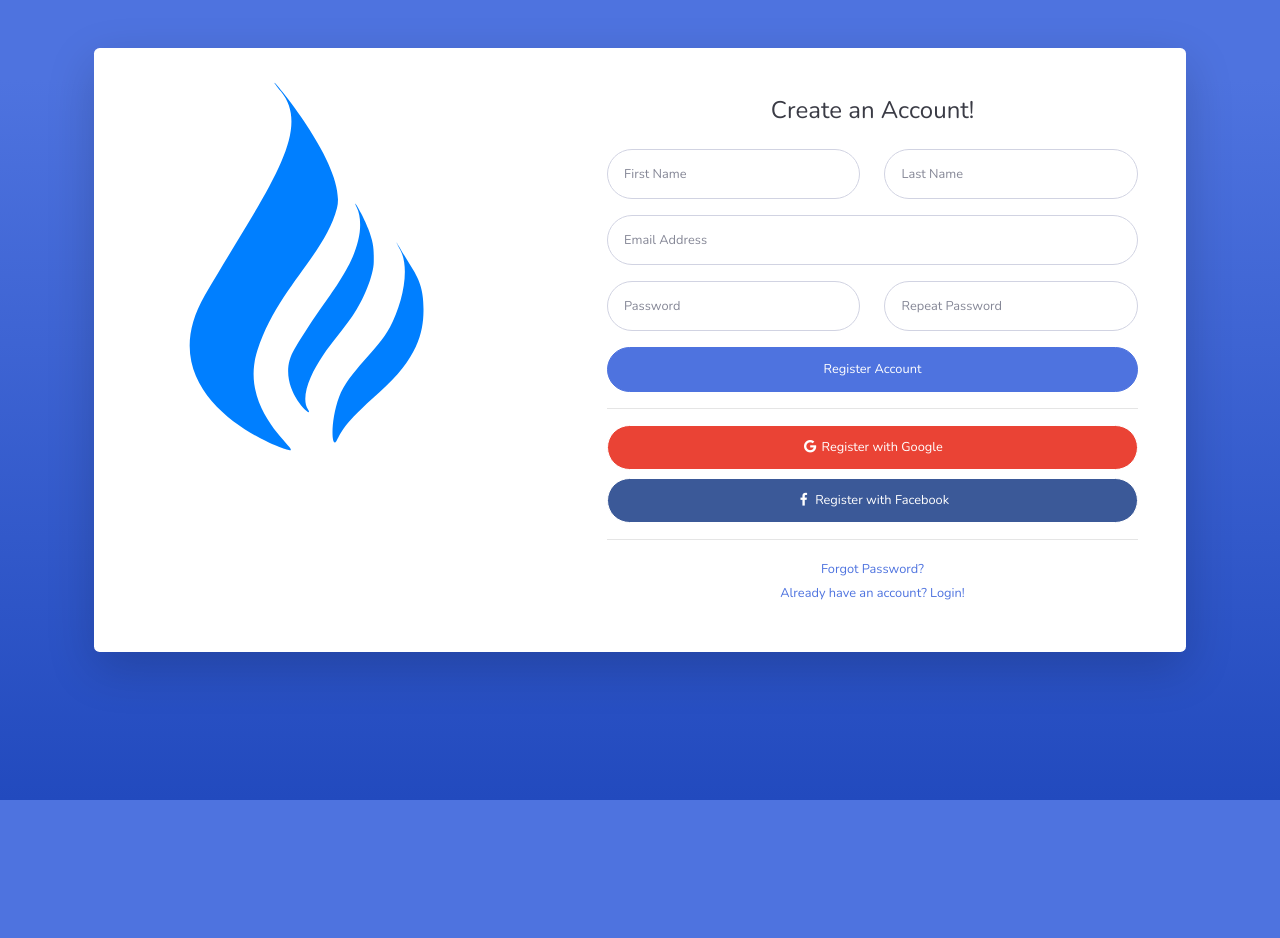
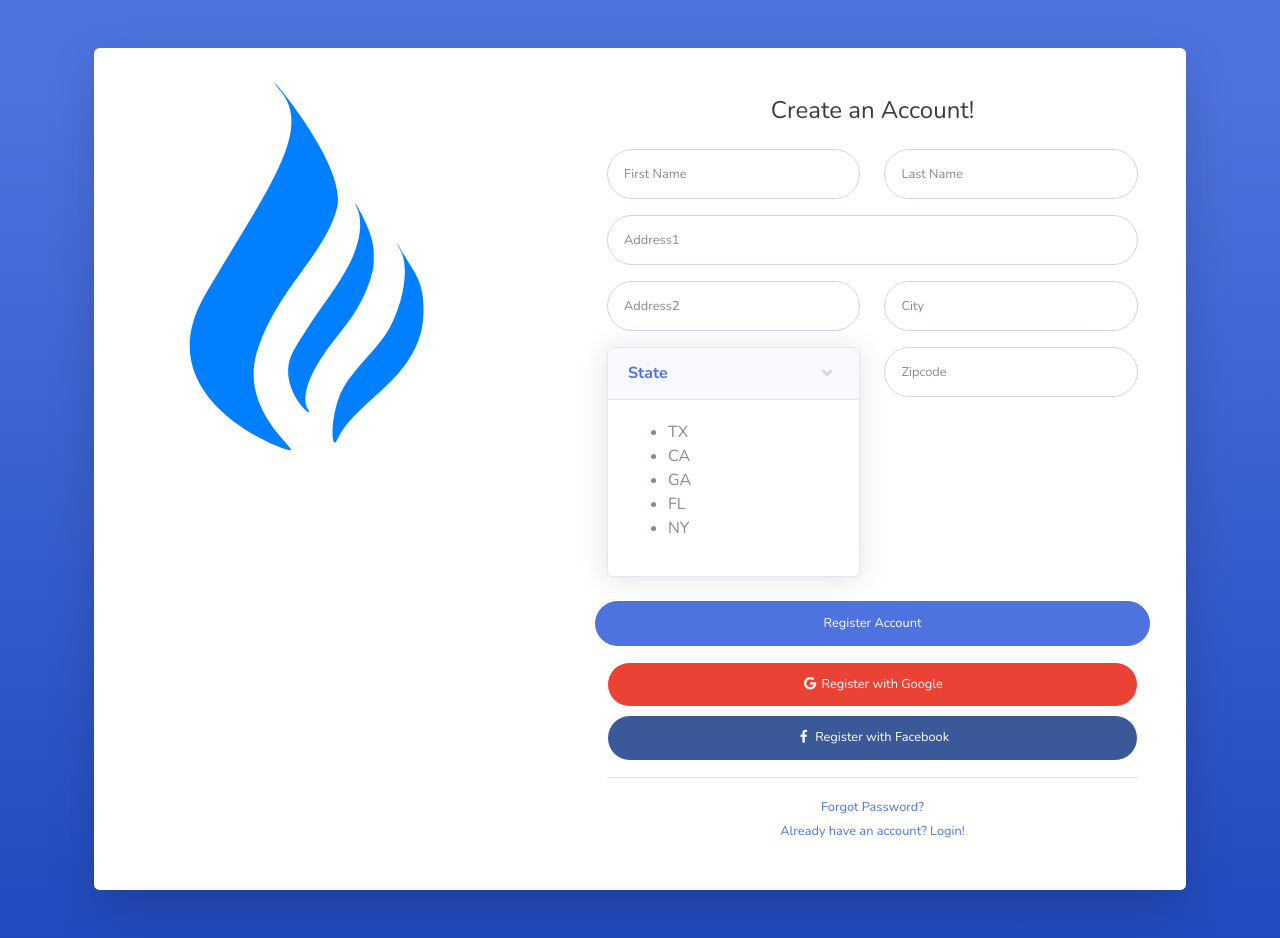
Before and after one commit to majorjg94/Software-Design-Project, a website with bundled scripts: page startbootstrap-sb-admin-2-gh-pages/register.html in a window 1280 px wide. Before the commit the page ends 800 px from the top, so only its background shows below. Built offline with nearby package versions, Linux system fonts and the light colour scheme.

Commit message:
Update register.html
Update register

```diff
--- a/startbootstrap-sb-admin-2-gh-pages/register.html
+++ b/startbootstrap-sb-admin-2-gh-pages/register.html
@@ -45,20 +45,45 @@
                   </div>
                 </div>
                 <div class="form-group">
-                  <input type="email" class="form-control form-control-user" id="exampleInputEmail" placeholder="Email Address">
+                  <input type="address" class="form-control form-control-user" id="address1" placeholder="Address1">
                 </div>
                 <div class="form-group row">
                   <div class="col-sm-6 mb-3 mb-sm-0">
-                    <input type="password" class="form-control form-control-user" id="exampleInputPassword" placeholder="Password">
-                  </div>
-                  <div class="col-sm-6">
-                    <input type="password" class="form-control form-control-user" id="exampleRepeatPassword" placeholder="Repeat Password">
+                    <input type="address" class="form-control form-control-user" id="address2" placeholder="Address2">
+                    <p></p>
+
+                  <!-- Collapsable Card Example -->
+              <div class="card shadow mb-4">
+                <!-- Card Header - Accordion -->
+                <a href="#collapseCardExample" class="d-block card-header py-3" data-toggle="collapse" role="button" aria-expanded="true" aria-controls="collapseCardExample">
+                  <h6 class="m-0 font-weight-bold text-primary">State</h6>
+                </a>
+                <!-- Card Content - Collapse -->
+                <div class="collapse show" id="state">
+                  <div class="card-body">
+                    <ul>
+                    <li>TX</li>
+                    <li>CA</li>
+                    <li>GA</li>
+                    <li>FL</li>
+                    <li>NY</li>
+                    </ul>
                   </div>
                 </div>
+                </div>
+
+                </div>
+                <div class="col-sm-6">
+                    <input type="city" class="form-control form-control-user" id="city" placeholder="City">
+                    <p></p>
+                    <input type="zipcode" class="form-control form-control-user" id="zipcpde" placeholder="Zipcode">
+                </div>
+
                 <a href="login.html" class="btn btn-primary btn-user btn-block">
                   Register Account
                 </a>
                 <hr>
+              </div>
                 <a href="index.html" class="btn btn-google btn-user btn-block">
                   <i class="fab fa-google fa-fw"></i> Register with Google
                 </a>
@@ -67,9 +92,11 @@
                 </a>
               </form>
               <hr>
+
               <div class="text-center">
                 <a class="small" href="forgot-password.html">Forgot Password?</a>
-              </div>
+
+            </div>
               <div class="text-center">
                 <a class="small" href="login.html">Already have an account? Login!</a>
               </div>
```
